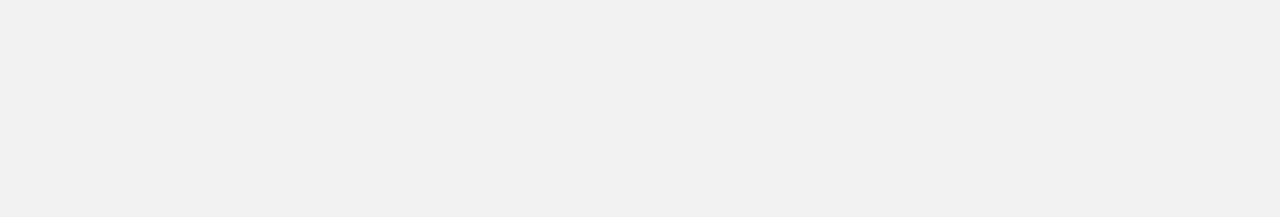
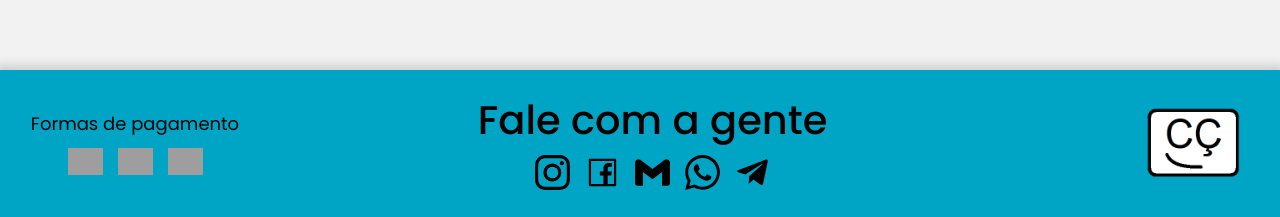
Before and after one commit to Kevinmsouza/Cabecudos-front, a React (Create React App) app: page /history in a window 1280 px wide. Shown: the part 580-797 px from the top of the page. Built offline with nearby package versions, Linux system fonts and the light colour scheme; no server answers; grey boxes are pictures that could not be loaded.

Commit message:
Footer added to history and checkout pages

```diff
--- a/src/components/Footer.js
+++ b/src/components/Footer.js
@@ -29,7 +29,6 @@ export default function Footer() {
             </Comm>
             <Logo>
                 <LogoImg src={logo} alt="Cabeçudos"/>
-
             </Logo>
         </Wrapper>
     );
--- a/src/components/pages/Checkout.js
+++ b/src/components/pages/Checkout.js
@@ -9,6 +9,7 @@ import { postPurchase } from "../../services/Cabecudos";
 import { sendAlert } from "../shared/Alerts";
 import checkout from "../../assets/checkout.gif";
 import Load from "../shared/Load";
+import Footer from "../Footer";
 
 export default function Checkout({defaultAddress, setDefaultAddress, checkingOut, setCheckingOut}) {
     const history = useHistory();
@@ -47,6 +48,7 @@ export default function Checkout({defaultAddress, setDefaultAddress, checkingOut
     }
 
     return (
+        <>
             <PageStyle>
                 <SuccesMsg>
                     Obrigado por comprar com a gente! Seus funkos chegarão até você o mais rápido possível.
@@ -56,6 +58,8 @@ export default function Checkout({defaultAddress, setDefaultAddress, checkingOut
                     Enquanto isso, você pode clicar <Link to='/history'>aqui</Link> para visualizar seus pedidos.
                 </SuccesMsg>
             </PageStyle>
+            <Footer />
+        </>
     );
 }
 
@@ -80,4 +84,5 @@ const PageStyle = styled.article`
     flex-wrap: wrap;
     gap: 20px;
     flex-direction: column;
+    min-height: calc(100vh - 320px);
 `;
--- a/src/components/pages/History.js
+++ b/src/components/pages/History.js
@@ -6,6 +6,7 @@ import UserContext from "../../contexts/UserContext";
 import OrderCard from "../shared/OrderCard";
 import { Link } from "react-router-dom";
 import Load from "../shared/Load";
+import Footer from "../Footer";
 
 export default function History() {
     const {user} = useContext(UserContext);
@@ -29,6 +30,7 @@ export default function History() {
     }
 
     return (
+        <>
             <PageStyle>
                 <Title>Meus pedidos</Title>
                 {orders.length ?
@@ -41,6 +43,8 @@ export default function History() {
                     </EmptyMsg>
                 }
             </PageStyle>
+            <Footer />
+        </>
     );
 }
 
@@ -66,4 +70,5 @@ const PageStyle = styled.article`
     flex-wrap: wrap;
     gap: 20px;
     flex-direction: column;
+    min-height: calc(100vh - 320px);
 `;
```
Lines whose indentation alone changed are shown as unchanged.
